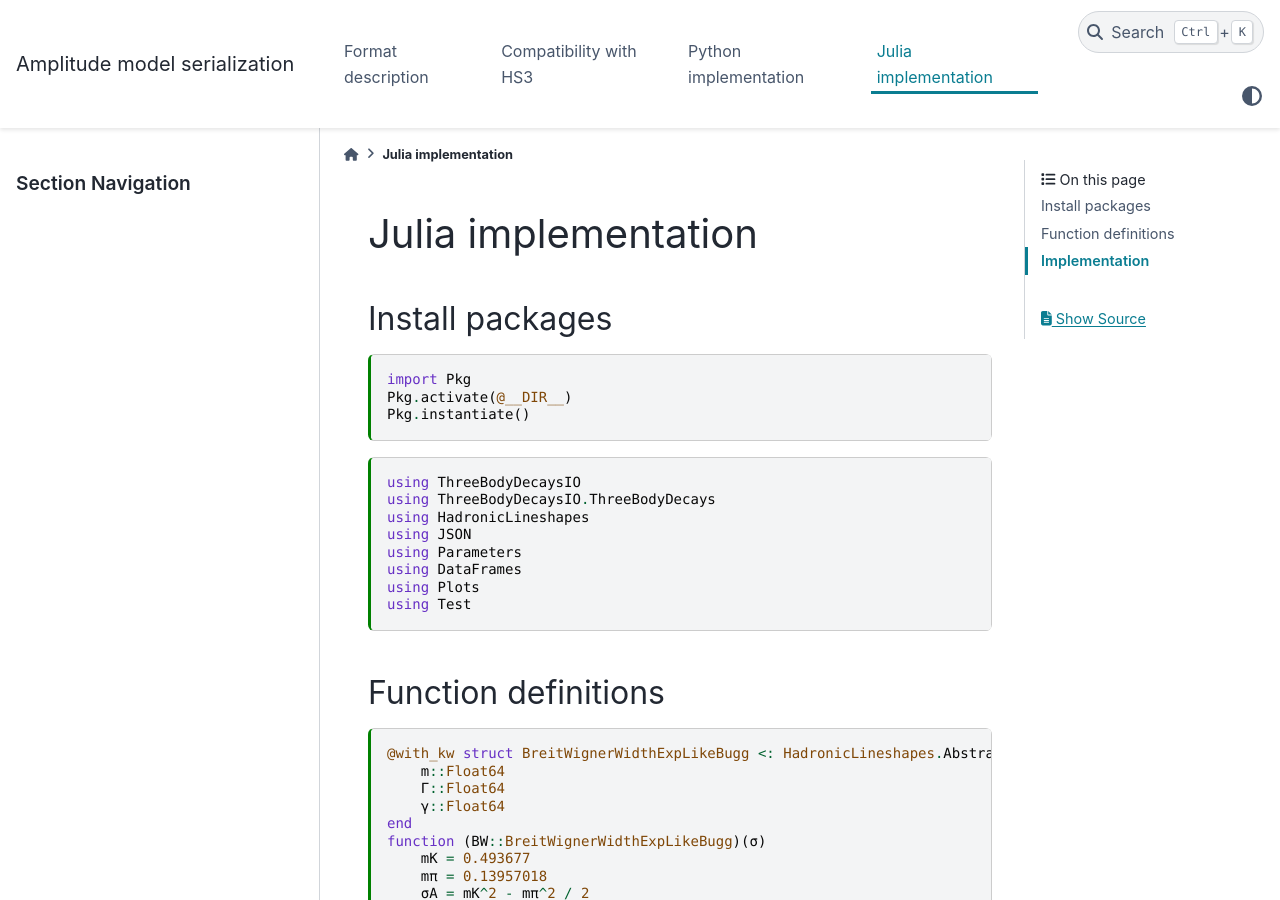
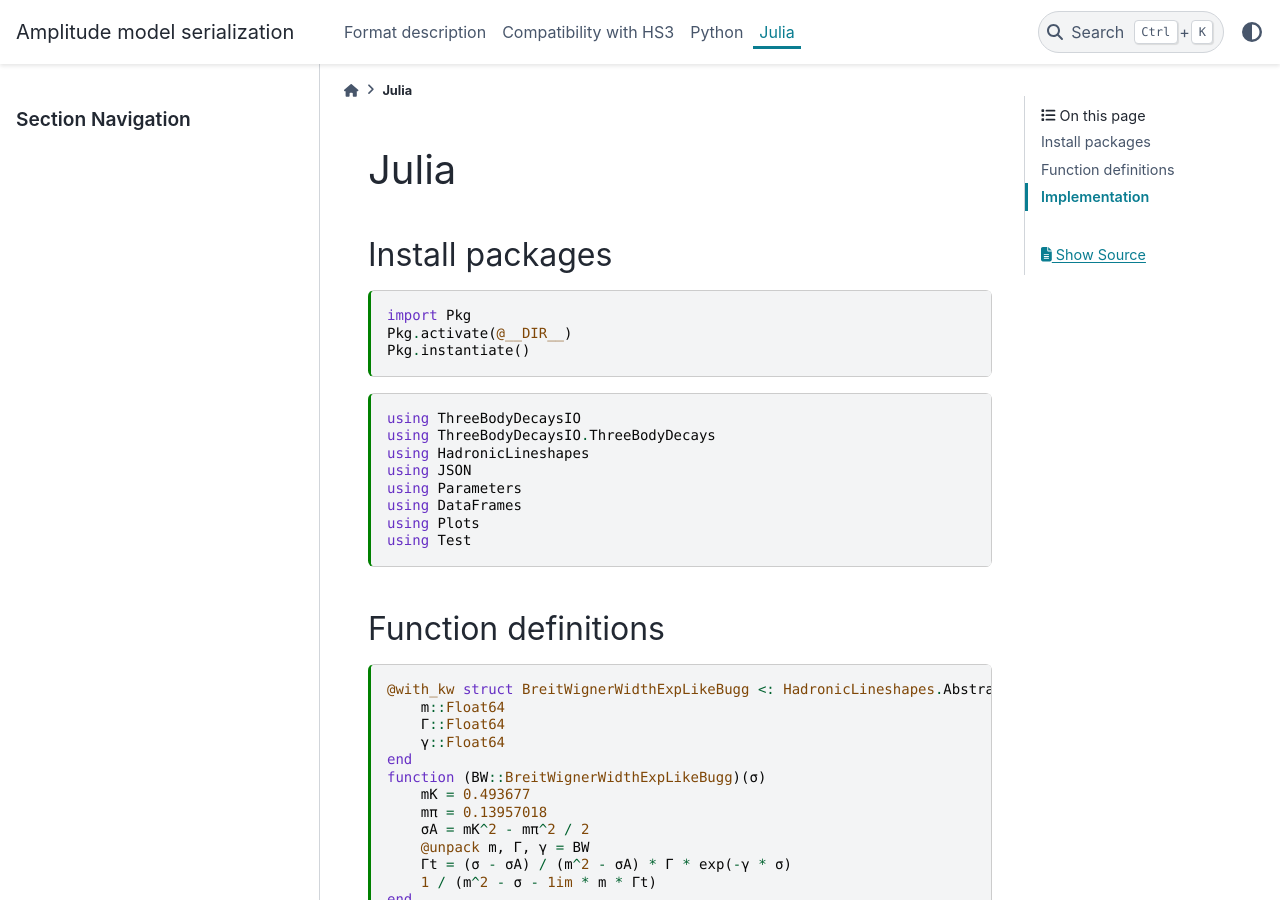
Before and after one commit to RUB-EP1/amplitude-serialization, a Sphinx documentation site: the page built from docs/julia/lc2pkpi.md, in a window 1280 px wide and 900 px high. Built offline with Sphinx 7.4.7 and the PyData theme 0.15.4, drawn with Linux system fonts in a browser that asks for light colours; some of the changed text lies outside the part shown.

Commit message:
DOC: shorten titles

````diff
--- a/docs/julia/lc2pkpi.md
+++ b/docs/julia/lc2pkpi.md
@@ -5,7 +5,7 @@ kernelspec:
   name: julia-amplitude-serialization-1.10
 ---
 
-# Julia implementation
+# Julia
 
 ## Install packages
 
--- a/docs/python/lc2pkpi.md
+++ b/docs/python/lc2pkpi.md
@@ -5,7 +5,7 @@ kernelspec:
   name: python3
 ---
 
-# Python implementation
+# Python
 
 ```{code-cell} python
 print("Hello, World!")
````
